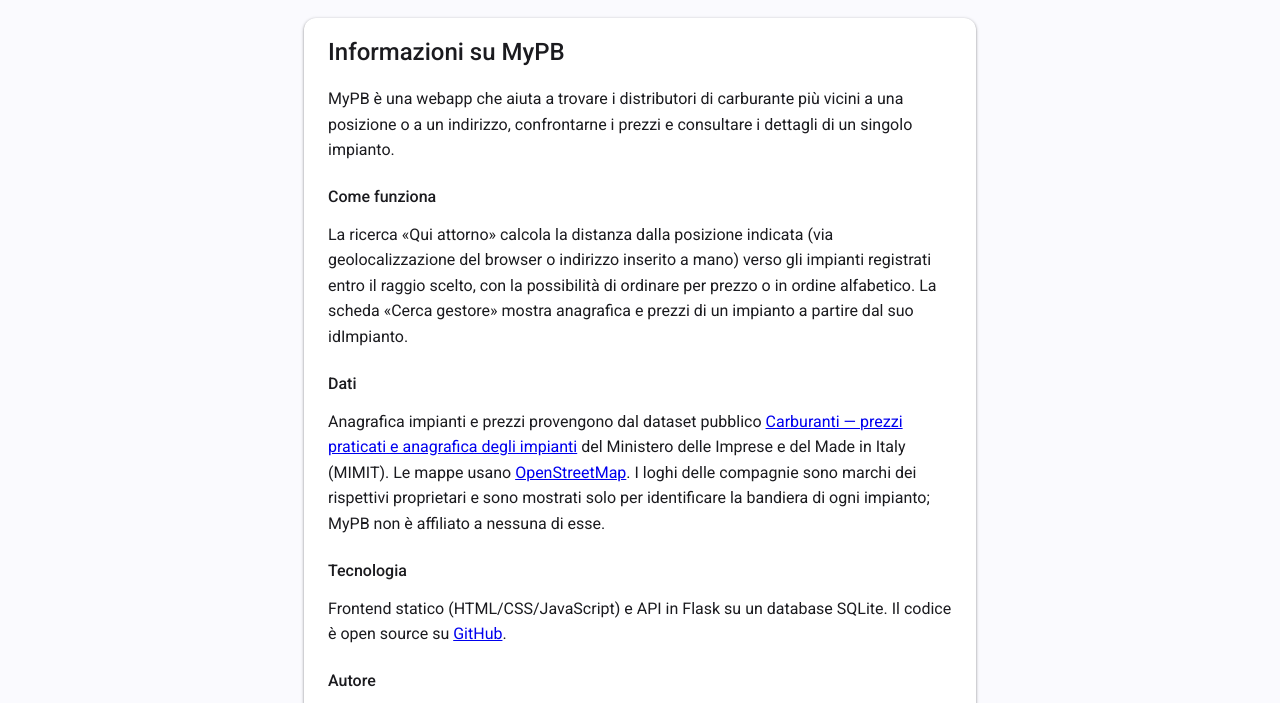
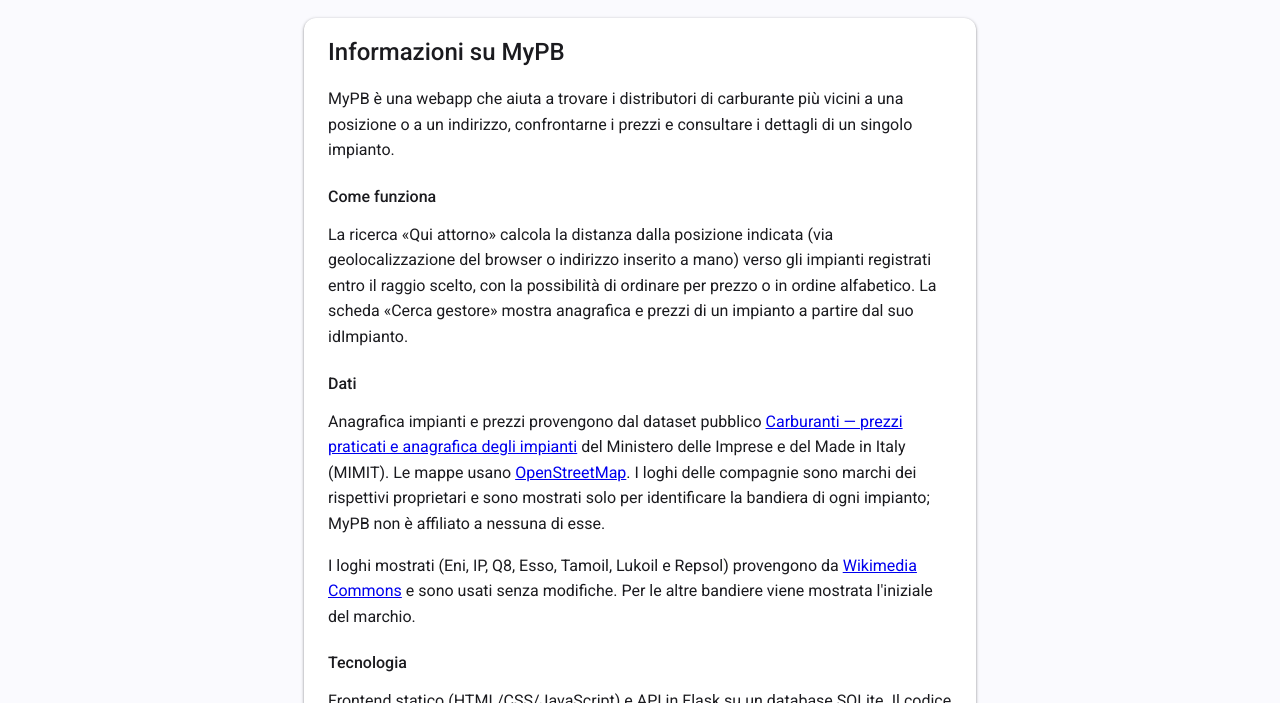
Before and after one commit to corradoignoti/mypb, a plain HTML site: page frontend/about.html in a window 1280 px wide. Shown: the part 60-763 px from the top of the page. Drawn offline with Linux system fonts and the light colour scheme.

Commit message:
About page: credit Wikimedia Commons and list the brand logos shown
Co-Authored-By: Claude Opus 5.5 <noreply@anthropic.com>

```diff
--- a/frontend/about.html
+++ b/frontend/about.html
@@ -56,6 +56,12 @@
         mostrati solo per identificare la bandiera di ogni impianto; MyPB non
         &egrave; affiliato a nessuna di esse.
       </p>
+      <p>
+        I loghi mostrati (Eni, IP, Q8, Esso, Tamoil, Lukoil e Repsol) provengono da
+        <a href="https://commons.wikimedia.org/" target="_blank" rel="noopener">Wikimedia Commons</a>
+        e sono usati senza modifiche. Per le altre bandiere viene mostrata
+        l'iniziale del marchio.
+      </p>
 
       <h3>Tecnologia</h3>
       <p>
```
